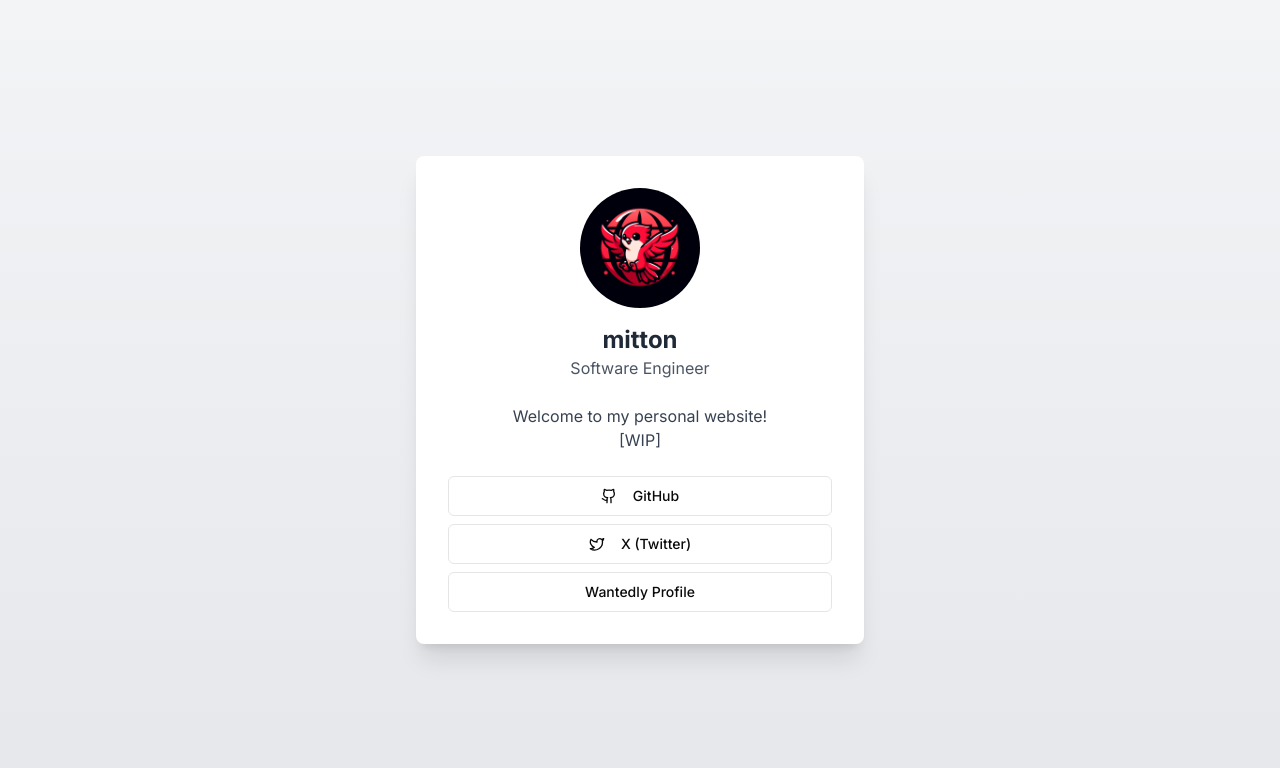
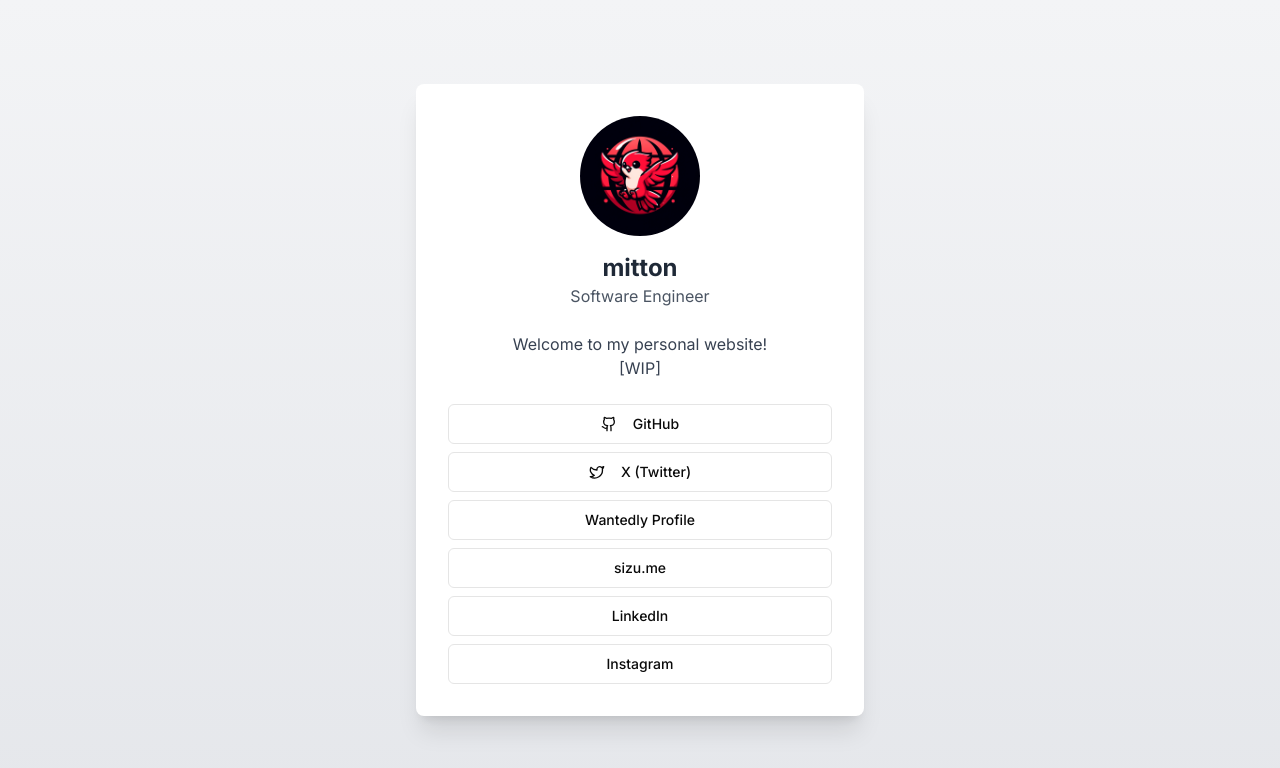
Before and after one commit to edmitton/mitton-portfolio, a Next.js app: page / in a window 1280 px wide. Shown: the top 768 px of the page. Built offline with nearby package versions, Linux system fonts and the light colour scheme.

Commit message:
feat: SNS追加

```diff
--- a/app/page.tsx
+++ b/app/page.tsx
@@ -48,6 +48,27 @@ export default function Home() {
               </a>
             </Button>
           </ListItem>
+          <ListItem>
+            <Button variant="outline" className="w-full" asChild>
+              <a href="https://sizu.me/mitton" target="_blank" rel="noopener noreferrer">
+                sizu.me
+              </a>
+            </Button>
+          </ListItem>
+          <ListItem>
+            <Button variant="outline" className="w-full" asChild>
+              <a href="https://www.linkedin.com/in/taisei-mitomi-29a189294/" target="_blank" rel="noopener noreferrer">
+                LinkedIn
+              </a>
+            </Button>
+          </ListItem>
+          <ListItem>
+            <Button variant="outline" className="w-full" asChild>
+              <a href="https://www.instagram.com/_edmton_33/" target="_blank" rel="noopener noreferrer">
+                Instagram
+              </a>
+            </Button>
+          </ListItem>
         </List>
       </div>
     </div>
```
